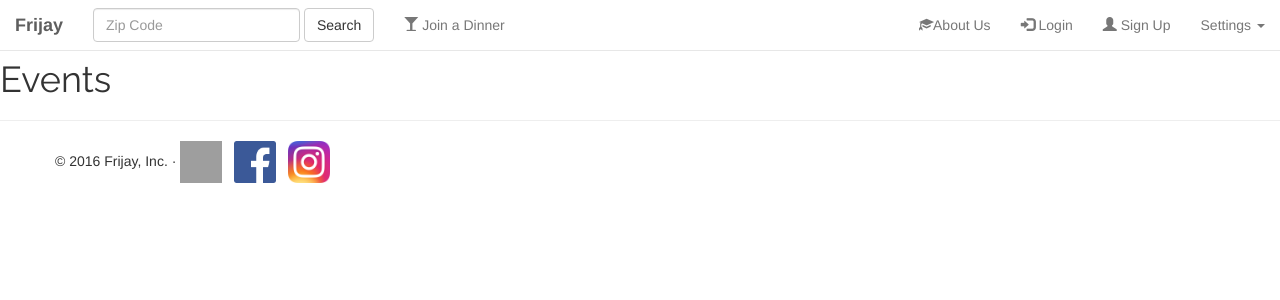
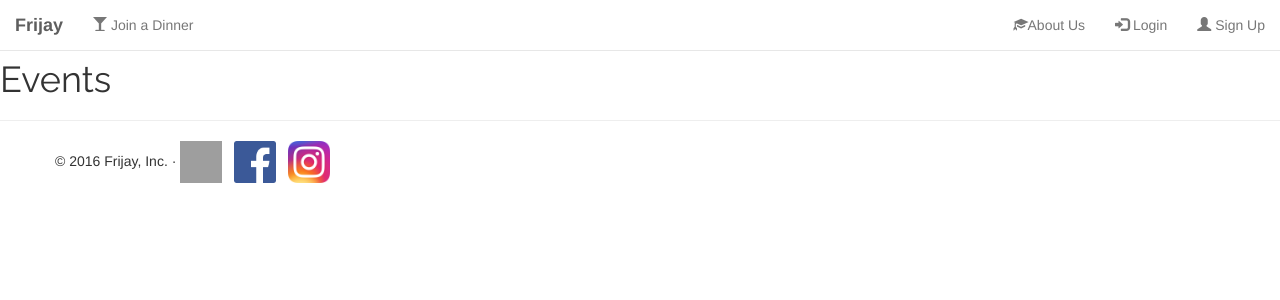
Before and after one commit to afranco07/shabbatTable, a Django app: page /events/ in a window 1280 px wide. Shown: the top 300 px of the page. Run offline with Django 3.2, Linux system fonts and the light colour scheme; data that the repository does not hold is empty; parts of the project's set-up code (start-up, migrations or seed data) failed here and were passed over; some libraries are stand-ins or nearby versions; grey boxes are pictures that could not be loaded.

Commit message:
Fixing events on index page error and Navbar collapsing problem

```diff
--- a/frijay/views.py
+++ b/frijay/views.py
@@ -12,7 +12,7 @@ from frijay.twilio import send_reservation_sms
 
 def index(request):
     '''index page view'''
-    events = Event.objects.all.filter(openSeats__gt=0)[:4]
+    events = Event.objects.filter(openSeats__gt=0)[:4]
     context_dict = {'title': "Frijay!", 'Events':events}
     return render(request, 'frijay/index.html', context_dict)
 
--- a/templates/frijay/base.html
+++ b/templates/frijay/base.html
@@ -41,12 +41,6 @@
             </div>
 
             <!-- Collect the nav links, forms, and other content for toggling -->
-            <form class="navbar-form navbar-left">
-                <div class="form-group">
-                    <input type="text" class="form-control" placeholder="Zip Code">
-                </div>
-                <button type="submit" class="btn btn-default">Search</button>
-            </form>
             <div class="collapse navbar-collapse" id="bs-example-navbar-collapse-1">
                 <ul class="nav navbar-nav">
                     <li><a href="{% url 'events' %}"><span class="glyphicon glyphicon-glass" aria-hidden="true"></span> Join a Dinner</a></li>
@@ -66,16 +60,6 @@
                         <li><a href="{% url 'signup' %}"><span class="glyphicon glyphicon-user" aria-hidden="true"></span> Sign Up</a></li>
                     {% endif %}
 
-                    <li class="dropdown">
-                        <a href="#" class="dropdown-toggle" data-toggle="dropdown" role="button" aria-haspopup="true" aria-expanded="false">Settings <span class="caret"></span></a>
-                        <ul class="dropdown-menu">
-                            <li><a href="#">Action</a></li>
-                            <li><a href="#">Another action</a></li>
-                            <li><a href="#">Something else here</a></li>
-                            <li role="separator" class="divider"></li>
-                            <li><a href="#">Separated link</a></li>
-                        </ul>
-                    </li>
                 </ul>
             </div><!-- /.navbar-collapse -->
         </div><!-- /.container-fluid -->
```
